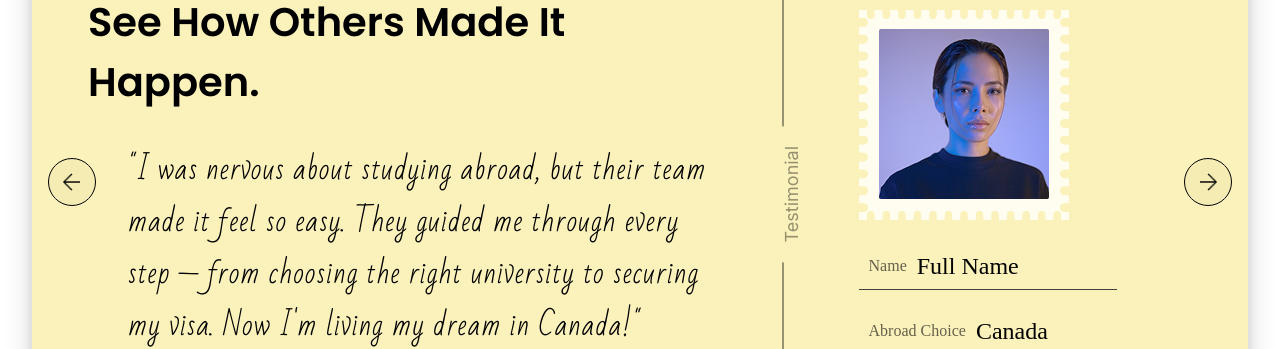
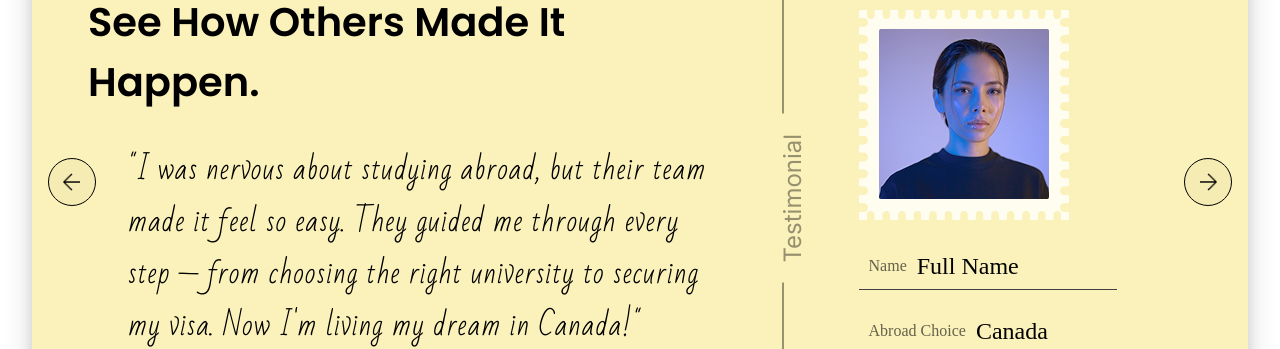
Before and after one commit to nidheeshentri/pef_education, a Next.js app: page / in a window 1280 px wide. Shown: the part 6840-7189 px from the top of the page. Built offline with nearby package versions, Linux system fonts and the light colour scheme; a web font is replaced by a local one.

Commit message:
commit after build

```diff
--- a/src/app/(root)/page.tsx
+++ b/src/app/(root)/page.tsx
@@ -26,16 +26,15 @@ export default function Home() {
         observer.unobserve(entry.target);
       }
     }, { threshold: 0.1 });
+    const currentRef  = sectionRef.current;
 
-    if (sectionRef.current) {
-      const sectionRefVal = sectionRef.current
-      observer.observe(sectionRefVal);
+    if (currentRef) {
+      observer.observe(currentRef );
     }
 
     return () => {
-      if (sectionRef.current) {
-        const sectionRefVal = sectionRef.current
-        observer.unobserve(sectionRefVal);
+      if (currentRef) {
+        observer.unobserve(currentRef );
       }
     };
   }, []);
--- a/src/app/layout.tsx
+++ b/src/app/layout.tsx
@@ -27,6 +27,8 @@ const poppins = Poppins({
   variable: '--font-poppins'
 })
 
+console.log(badScript, podkova)
+
 export const metadata: Metadata = {
   title: "PEF Education",
   description: "Turn your study abroad dream into reality. Explore top universities, experience new cultures, and build a future without limits.",
--- a/src/components/testimonialCarousal/OverlappingCarousel.SCSS
+++ b/src/components/testimonialCarousal/OverlappingCarousel.SCSS
@@ -226,15 +226,13 @@
   .lg-testimonial-text{
     display: block;
     position: absolute;
-    left: -60px;
+    left: -75px;
     top: 50%;
     transform: rotate(270deg);
     background-color: #fbf2bb;
     padding: 0px 20px;
-    // width: 20px;
-    // height: 100px;
     p{
-      font-family: 24px;
+      font-size: 24px;
       opacity: 40%;
     }
   }
--- a/src/components/testimonialCarousal/OverlappingCarousel.css
+++ b/src/components/testimonialCarousal/OverlappingCarousel.css
@@ -222,14 +222,14 @@
   .lg-testimonial-text {
     display: block;
     position: absolute;
-    left: -60px;
+    left: -75px;
     top: 50%;
     transform: rotate(270deg);
     background-color: #fbf2bb;
     padding: 0px 20px;
   }
   .lg-testimonial-text p {
-    font-family: 24px;
+    font-size: 24px;
     opacity: 40%;
   }
   .testimonial-para {
--- a/src/components/testimonialCarousal/TestimonialCarousal.tsx
+++ b/src/components/testimonialCarousal/TestimonialCarousal.tsx
@@ -56,7 +56,7 @@ const OverlappingCarousel = () => {
                     <div className="testimonial-title mb-20">
                         <h2 className="slide-header mb-32">See How Others Made It Happen.</h2>
                         <p className="testimonial-para">
-                            "I was nervous about studying abroad, but their team made it feel so easy. They guided me through every step — from choosing the right university to securing my visa. Now I'm living my dream in Canada!"
+                        &quot;I was nervous about studying abroad, but their team made it feel so easy. They guided me through every step — from choosing the right university to securing my visa. Now I&apos;m living my dream in Canada!&quot;
                         </p>
                     </div>
                 </div>
@@ -111,7 +111,7 @@ const OverlappingCarousel = () => {
                     <div className="testimonial-title mb-20">
                         <h2 className="slide-header mb-32">See How Others Made It Happen</h2>
                         <p className="testimonial-para">
-                        "The application process seemed overwhelming at first, but with their expert guidance, I was able to navigate it smoothly. My experience studying in Australia has been life-changing!"
+                        &quot;The application process seemed overwhelming at first, but with their expert guidance, I was able to navigate it smoothly. My experience studying in Australia has been life-changing!&quot;
                         </p>
                     </div>
                 </div>
@@ -166,7 +166,7 @@ const OverlappingCarousel = () => {
                     <div className="testimonial-title mb-20">
                         <h2 className="slide-header mb-32">See How Others Made It Happen</h2>
                         <p className="testimonial-para">
-                            "Their personalized approach made all the difference. They helped me find a program that perfectly matched my career goals, and now I'm thriving in my studies abroad!"
+                        &quot;Their personalized approach made all the difference. They helped me find a program that perfectly matched my career goals, and now I&apos;m thriving in my studies abroad!&quot;
                         </p>
                     </div>
                 </div>
```
Also changed, not shown: src/components/testimonialCarousal/OverlappingCarousel-min.css, 1 other file (tests, documents, lock files or other folders).
